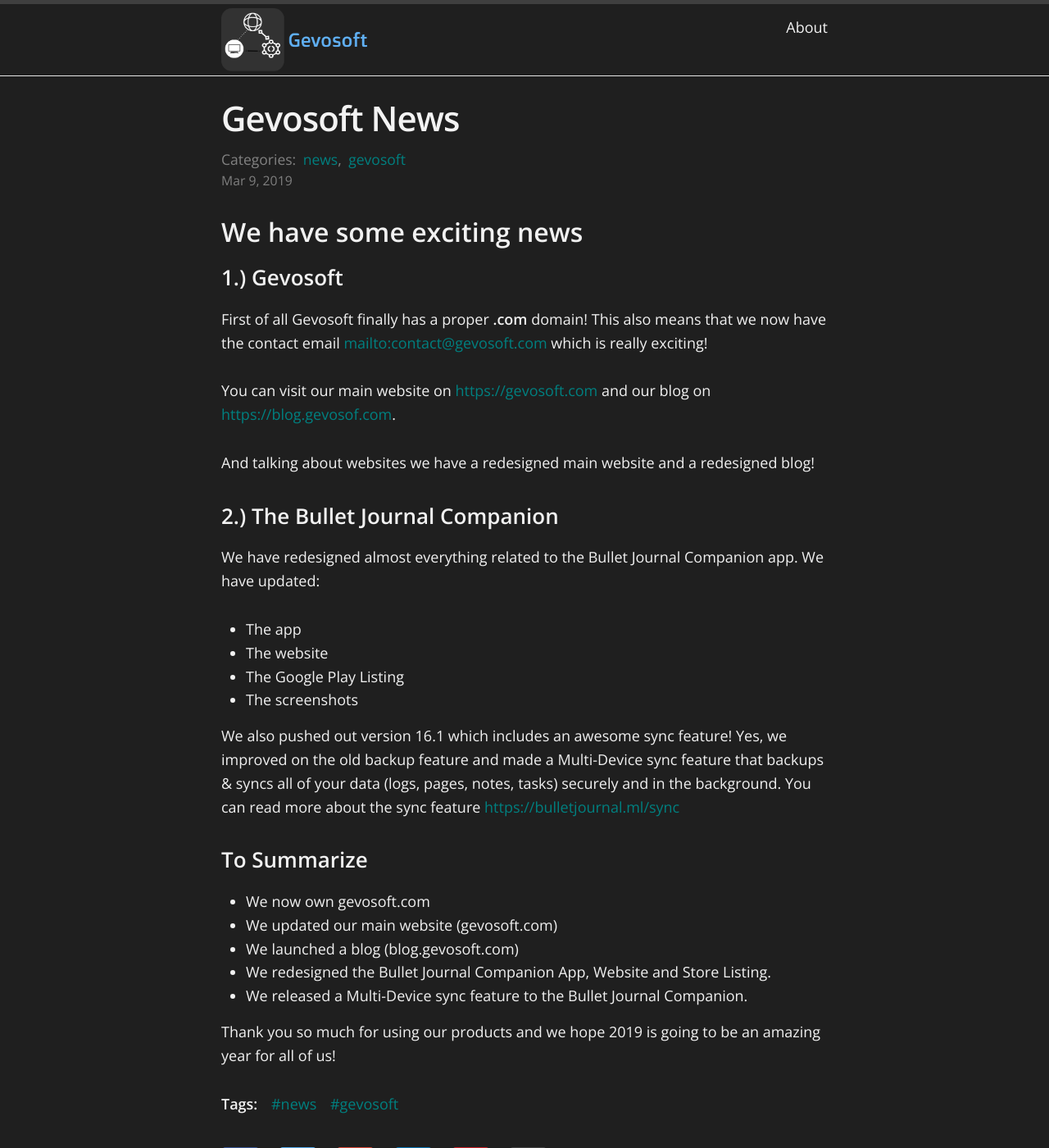
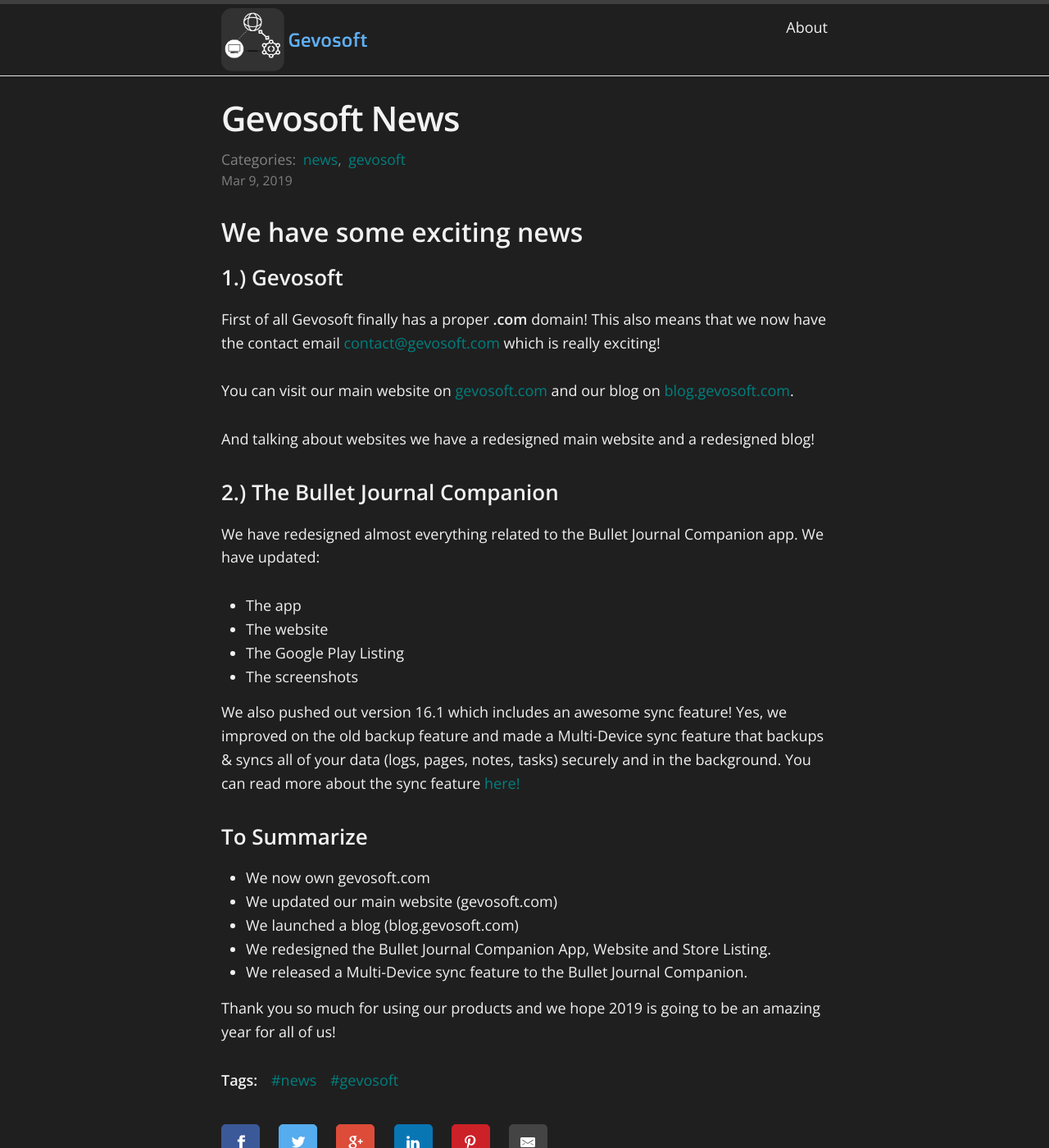
Before and after one commit to Gevosoft/GevosofBlog, a Jekyll site: the page built from _posts/2019-03-09-Gevosoft-News.markdown, in a window 1280 px wide and 1400 px high. Shown: the whole window at 82% size. Built offline with Jekyll 4.4.1, drawn with Linux system fonts in a browser that asks for light colours; comment, search, counter and statistics services are not loaded.

Commit message:
New blog post about gevosft news 2019

```diff
--- a/_posts/2019-03-09-Gevosoft-News.markdown
+++ b/_posts/2019-03-09-Gevosoft-News.markdown
@@ -12,9 +12,9 @@ tags:
 ## We have some exciting news
 
 ### 1.) Gevosoft
-First of all Gevosoft finally has a proper <b>.com</b> domain! This also means that we now have the contact email [mailto:contact@gevosoft.com](contact@gevosoft.com) which is really exciting!
+First of all Gevosoft finally has a proper <b>.com</b> domain! This also means that we now have the contact email [contact@gevosoft.com](mailto:contact@gevosoft.com) which is really exciting!
 
-You can visit our main website on [https://gevosoft.com](gevosoft.com) and our blog on [https://blog.gevosof.com](blog.gevosoft.com).
+You can visit our main website on [gevosoft.com](https://gevosoft.com) and our blog on [blog.gevosoft.com](https://blog.gevosof.com).
 
 And talking about websites we have a redesigned main website and a redesigned blog!
 
@@ -27,7 +27,7 @@ We have updated:
 * The screenshots
 
 We also pushed out version 16.1 which includes an awesome sync feature! Yes, we improved on the old backup feature and made a Multi-Device sync feature that backups & syncs all of your data (logs, pages, notes, tasks) securely and in the background.
-You can read more about the sync feature [https://bulletjournal.ml/sync](here!)
+You can read more about the sync feature [here!](https://bulletjournal.ml/sync)
 
 ### To Summarize
 * We now own gevosoft.com
```
